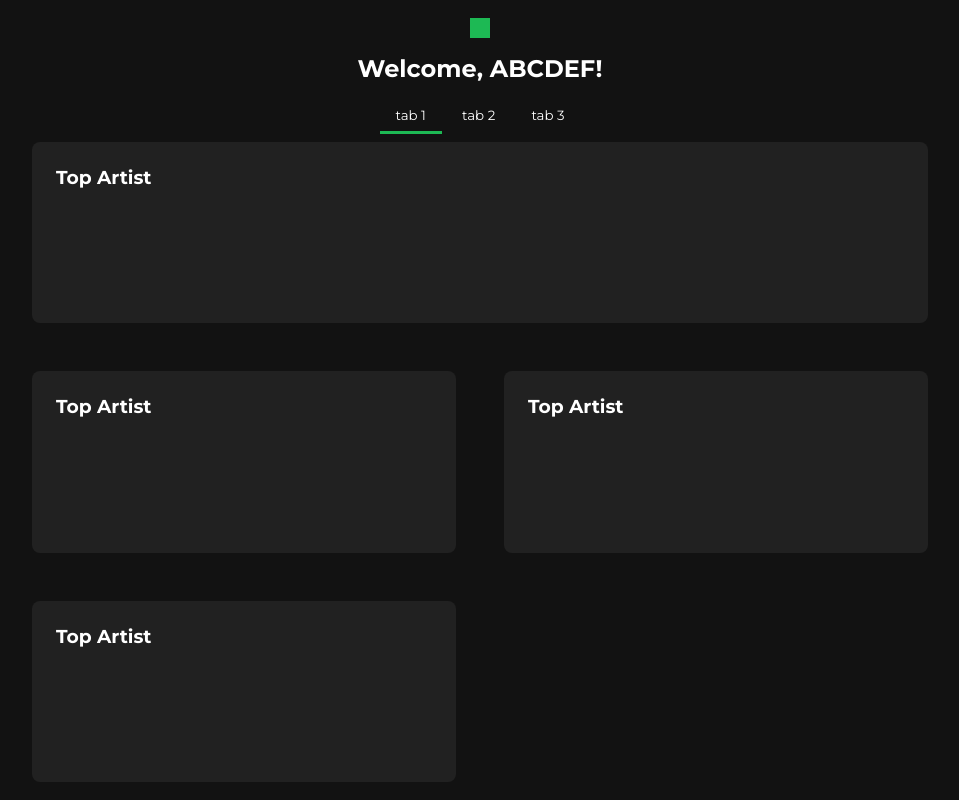
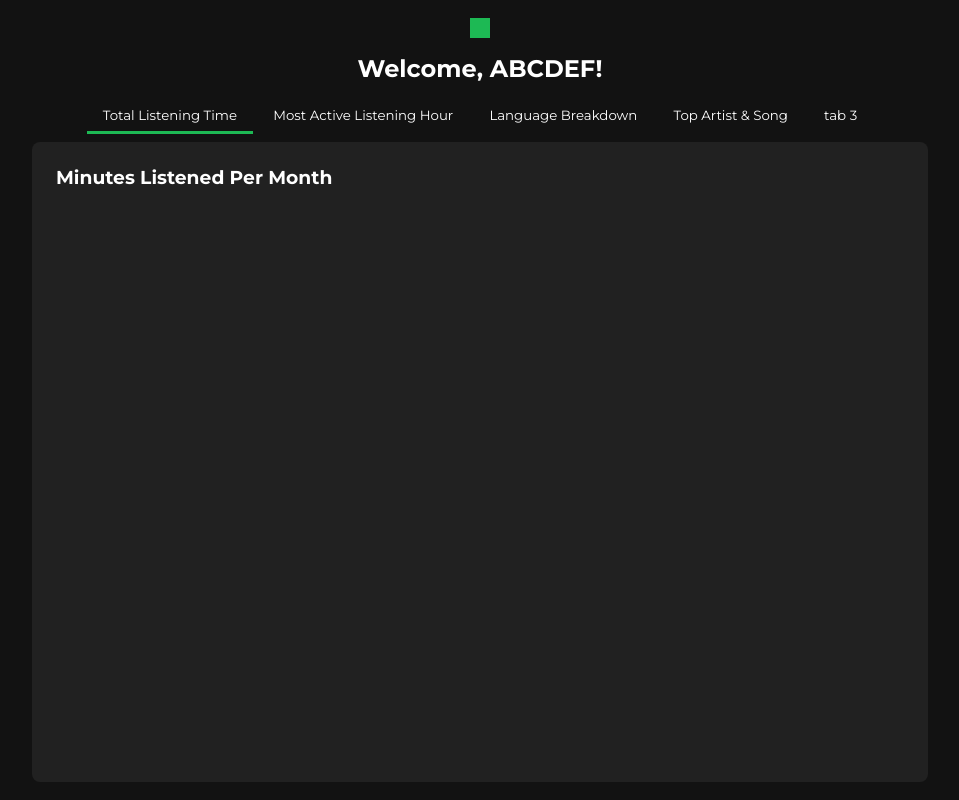
Before and after one commit to weilunchen210/SpotifyStats, a plain HTML site: page main.html in a window 1280 px wide. Shown: the whole page, without its empty margins (160-1119 px from the left). Drawn offline with Linux system fonts and the light colour scheme.

Commit message:
adjusted categories

```diff
--- a/main.html
+++ b/main.html
@@ -20,10 +20,16 @@
 
         <div class="tabs">
             <button class="tab tab-active" id="tab1">
-                tab 1
+                Total Listening Time
+            </button>
+            <button class="tab" id="tab1">
+                Most Active Listening Hour
+            </button>
+            <button class="tab" id="tab1">
+                Language Breakdown
             </button>
             <button class="tab" id="tab2">
-                tab 2
+                Top Artist & Song
             </button>
             <button class="tab" id="tab3">
                 tab 3
@@ -33,14 +39,14 @@
         <div class="content">
             <div class="content-grid grid-1">
                 <h3>
-                    Top Artist
+                    Minutes Listened Per Month
                 </h3>
                 <p>
 
                 </p>
             </div>
 
-            <div class="content-grid">
+            <!-- <div class="content-grid">
                 <h3>
                     Top Artist
                 </h3>
@@ -52,21 +58,21 @@
 
             <div class="content-grid">
                 <h3>
-                    Top Artist
+                    Top Songs
                 </h3>
                 <p>
 
                 </p>
-            </div>
+            </div> -->
 
-            <div class="content-grid">
+            <!-- <div class="content-grid">
                 <h3>
                     Top Artist
                 </h3>
                 <p>
 
                 </p>
-            </div>
+            </div> -->
         </div>
     </div>
     <script src="main-script.js"></script>
```
